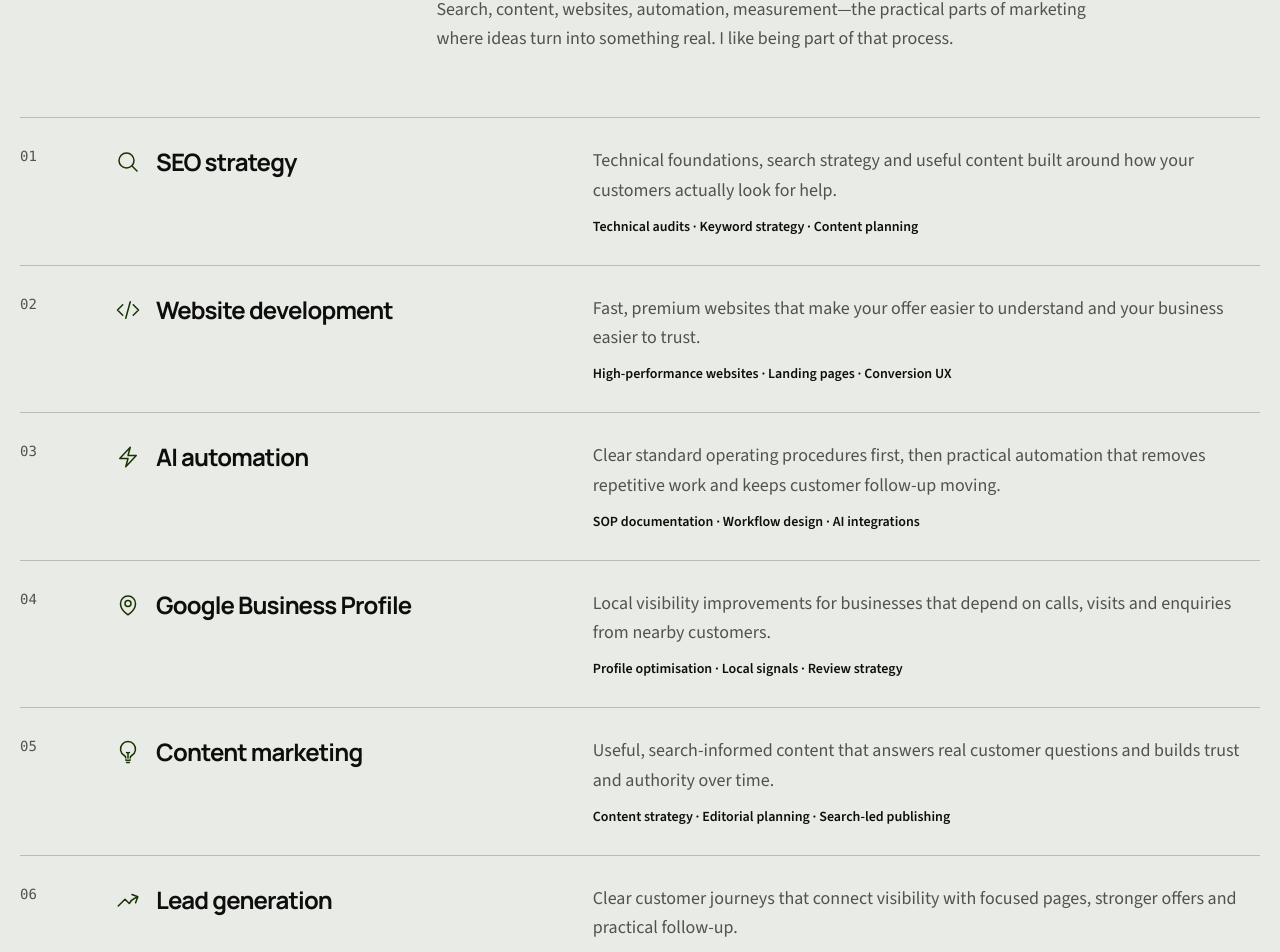
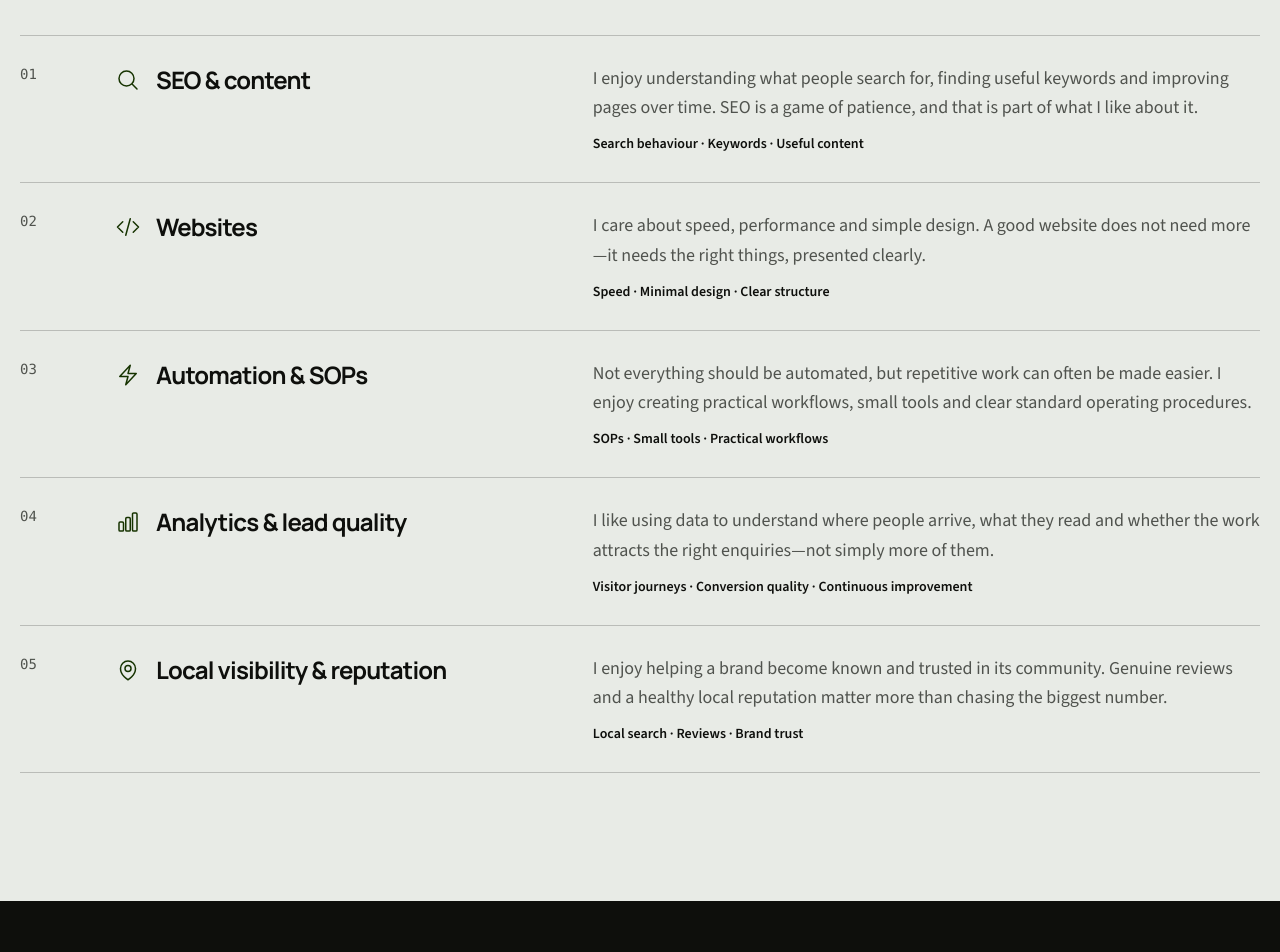
Before and after one commit to taranveerultra-bot/Tara-cv, a Next.js app: page / in a window 1280 px wide. Shown: the part 9731-10683 px from the top of the page. Built offline with nearby package versions, Linux system fonts and the light colour scheme.

Commit message:
Make work interests more personal

```diff
--- a/src/components/PortfolioSections.tsx
+++ b/src/components/PortfolioSections.tsx
@@ -221,9 +221,8 @@ export const ServicesSection = () => (
         <Container>
             <Section
                 id="services"
-                eyebrow="What I do"
+                eyebrow="Areas I enjoy"
                 title="The kind of work I enjoy"
-                description="Search, content, websites, automation, measurement—the practical parts of marketing where ideas turn into something real. I like being part of that process."
             >
                 <div className="border-t border-black/20">
                     {services.map((service, index) => (
--- a/src/components/Section.tsx
+++ b/src/components/Section.tsx
@@ -2,7 +2,7 @@ interface SectionProps {
     id: string;
     eyebrow?: string;
     title: string;
-    description: string;
+    description?: string;
 }
 
 const Section = ({
@@ -19,7 +19,9 @@ const Section = ({
             )}
             <div>
                 <h2 className="max-w-4xl text-balance text-4xl font-extrabold leading-[.95] sm:text-5xl lg:text-7xl">{title}</h2>
-                <p className="mt-6 max-w-2xl leading-relaxed text-foreground-accent">{description}</p>
+                {description && (
+                    <p className="mt-6 max-w-2xl leading-relaxed text-foreground-accent">{description}</p>
+                )}
             </div>
         </div>
         {children}
--- a/src/data/services.ts
+++ b/src/data/services.ts
@@ -2,52 +2,38 @@ import { IService } from "@/types";
 
 export const services: IService[] = [
     {
-        title: "SEO strategy",
+        title: "SEO & content",
         description:
-            "Technical foundations, search strategy and useful content built around how your customers actually look for help.",
+            "I enjoy understanding what people search for, finding useful keywords and improving pages over time. SEO is a game of patience, and that is part of what I like about it.",
         icon: "search",
-        deliverables: ["Technical audits", "Keyword strategy", "Content planning"],
+        deliverables: ["Search behaviour", "Keywords", "Useful content"],
     },
     {
-        title: "Website development",
+        title: "Websites",
         description:
-            "Fast, premium websites that make your offer easier to understand and your business easier to trust.",
+            "I care about speed, performance and simple design. A good website does not need more—it needs the right things, presented clearly.",
         icon: "code",
-        deliverables: ["High-performance websites", "Landing pages", "Conversion UX"],
+        deliverables: ["Speed", "Minimal design", "Clear structure"],
     },
     {
-        title: "AI automation",
+        title: "Automation & SOPs",
         description:
-            "Clear standard operating procedures first, then practical automation that removes repetitive work and keeps customer follow-up moving.",
+            "Not everything should be automated, but repetitive work can often be made easier. I enjoy creating practical workflows, small tools and clear standard operating procedures.",
         icon: "automation",
-        deliverables: ["SOP documentation", "Workflow design", "AI integrations"],
+        deliverables: ["SOPs", "Small tools", "Practical workflows"],
     },
     {
-        title: "Google Business Profile",
+        title: "Analytics & lead quality",
         description:
-            "Local visibility improvements for businesses that depend on calls, visits and enquiries from nearby customers.",
-        icon: "local",
-        deliverables: ["Profile optimisation", "Local signals", "Review strategy"],
+            "I like using data to understand where people arrive, what they read and whether the work attracts the right enquiries—not simply more of them.",
+        icon: "analytics",
+        deliverables: ["Visitor journeys", "Conversion quality", "Continuous improvement"],
     },
     {
-        title: "Content marketing",
+        title: "Local visibility & reputation",
         description:
-            "Useful, search-informed content that answers real customer questions and builds trust and authority over time.",
-        icon: "strategy",
-        deliverables: ["Content strategy", "Editorial planning", "Search-led publishing"],
-    },
-    {
-        title: "Lead generation",
-        description:
-            "Clear customer journeys that connect visibility with focused pages, stronger offers and practical follow-up.",
-        icon: "growth",
-        deliverables: ["Landing pages", "Conversion journeys", "Enquiry systems"],
-    },
-    {
-        title: "Analytics & measurement",
-        description:
-            "Clear tracking and reporting that shows what is working, what is not and where the next opportunity sits.",
-        icon: "analytics",
-        deliverables: ["Analytics", "Search Console", "Dashboards"],
+            "I enjoy helping a brand become known and trusted in its community. Genuine reviews and a healthy local reputation matter more than chasing the biggest number.",
+        icon: "local",
+        deliverables: ["Local search", "Reviews", "Brand trust"],
     },
 ];
```
